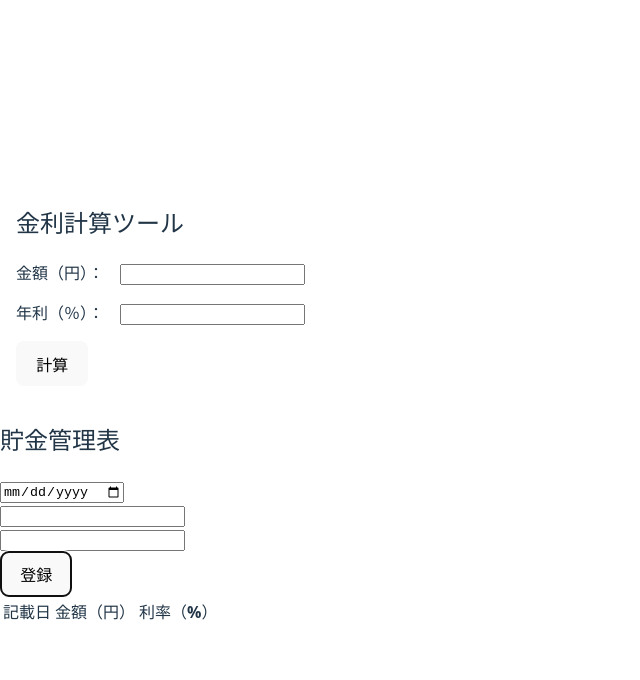
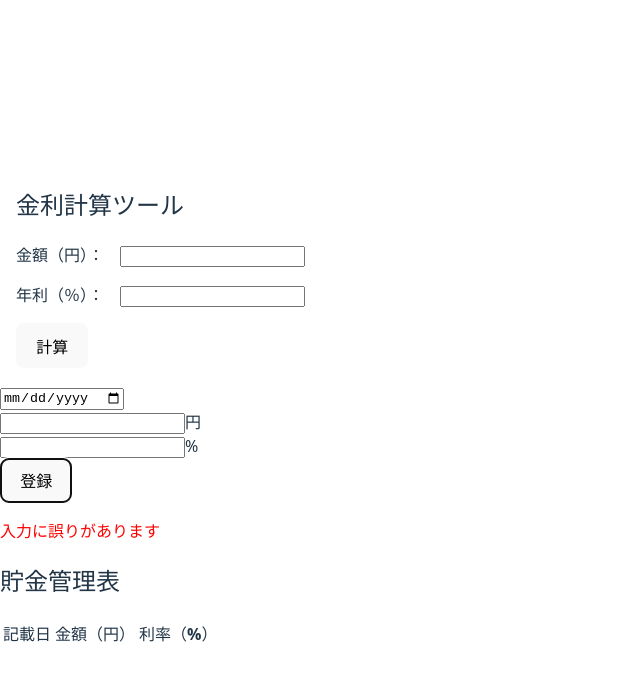
Before and after one commit to TommyHirofiger/Miranto, a React (Vite) app in the folder FE/: page / in a window 1280 px wide. Both pictures are taken after a click on the button "登録". Shown: the top 680 px of the page, without its empty margins (0-640 px from the left). Built offline with nearby package versions, Linux system fonts and the light colour scheme.

Commit message:
create base SavingBook components

```diff
--- a/FE/src/components/RecordForm/RecordForm.tsx
+++ b/FE/src/components/RecordForm/RecordForm.tsx
@@ -1,13 +1,13 @@
 import { useState } from "react";
-
-type SavingRecord = {
-  date: string;
-  principal: string;
-  rate: string;
-};
+import {
+  useSavingRecordContext,
+  SavingRecord,
+} from "../../contexts/SavingRecordContext";
 
 const RecordForm: React.FC = () => {
-  const [savingRecord, setSavingRecord] = useState<SavingRecord[]>([]);
+  const { savingRecord, addRecord } = useSavingRecordContext();
+  const [errorMessage, setErrorMessage] = useState<string>("");
+
   const [formData, setFormData] = useState<SavingRecord>({
     date: "",
     principal: "",
@@ -15,8 +15,18 @@ const RecordForm: React.FC = () => {
   });
 
   const handleAddRecord = () => {
-    setSavingRecord([...savingRecord, formData]);
-    console.log(savingRecord[0]);
+    if (!formData.date || !formData.principal || !formData.rate) {
+      setErrorMessage("入力に誤りがあります");
+      return;
+    }
+
+    addRecord(formData);
+    setFormData({
+      date: "",
+      principal: "",
+      rate: "",
+    });
+    setErrorMessage("");
   };
 
   return (
@@ -24,44 +34,34 @@ const RecordForm: React.FC = () => {
       <div>
         <input
           type="date"
+          value={formData.date}
           onChange={(e) => setFormData({ ...formData, date: e.target.value })}
         />
       </div>
       <div>
         <input
           type="number"
+          value={formData.principal}
           onChange={(e) =>
             setFormData({ ...formData, principal: e.target.value })
           }
         />
+        円
       </div>
       <div>
         <input
           type="number"
+          value={formData.rate}
           onChange={(e) => setFormData({ ...formData, rate: e.target.value })}
         />
+        %
       </div>
       <div>
         <button onClick={handleAddRecord}>登録</button>
       </div>
-      <table>
-        <thead>
-          <tr>
-            <th>記載日</th>
-            <th>金額（円）</th>
-            <th>利率（%）</th>
-          </tr>
-        </thead>
-        <tbody>
-          {savingRecord.map((record, index) => (
-            <tr key={index}>
-              <td>{record.date}</td>
-              <td>{record.principal}</td>
-              <td>{record.rate}</td>
-            </tr>
-          ))}
-        </tbody>
-      </table>
+      {errorMessage && (
+        <p style={{ color: "red", fontWeight: "bold" }}>{errorMessage}</p>
+      )}
     </>
   );
 };
--- a/FE/src/components/SavingBook/SavingBook.tsx
+++ b/FE/src/components/SavingBook/SavingBook.tsx
@@ -1,10 +1,29 @@
-import RecordForm from "../RecordForm/RecordForm";
+import { useSavingRecordContext} from "../../contexts/SavingRecordContext";
 
 const SavingBook: React.FC = () => {
+    const {savingRecord, } = useSavingRecordContext();
+
   return (
     <>
       <h2>貯金管理表</h2>
-      <RecordForm />
+      <table>
+        <thead>
+          <tr>
+            <th>記載日</th>
+            <th>金額（円）</th>
+            <th>利率（%）</th>
+          </tr>
+        </thead>
+        <tbody>
+          {savingRecord.map((record, index) => (
+            <tr key={index}>
+              <td>{record.date}</td>
+              <td>{record.principal}</td>
+              <td>{record.rate}</td>
+            </tr>
+          ))}
+        </tbody>
+      </table>
     </>
   );
 };
--- /dev/null
+++ b/FE/src/contexts/SavingRecordContext.tsx
@@ -0,0 +1,42 @@
+import { createContext, useContext, useState } from "react";
+import RecordForm from "../components/RecordForm/RecordForm";
+
+export type SavingRecord = {
+  date: string;
+  principal: string;
+  rate: string;
+};
+
+type SavingRecordContextType = {
+  savingRecord: SavingRecord[];
+  addRecord: (record: SavingRecord) => void;
+};
+
+const SavingRecordContext = createContext<SavingRecordContextType | undefined>(
+  undefined
+);
+
+export const useSavingRecordContext = () => {
+  const context = useContext(SavingRecordContext);
+  if (!context)
+    throw new Error("useSavingRecord must be used within SavingRecordProvider");
+  return context;
+};
+
+const SavingRecordProvider: React.FC<{ children: React.ReactNode }> = ({
+  children,
+}) => {
+  const [savingRecord, setSavingRecord] = useState<SavingRecord[]>([]);
+
+  const addRecord = (record: SavingRecord) => {
+    return setSavingRecord([...savingRecord, record]);
+  };
+
+  return (
+    <SavingRecordContext.Provider value={{ savingRecord, addRecord }}>
+      {children}
+    </SavingRecordContext.Provider>
+  );
+};
+
+export default SavingRecordProvider;
--- a/FE/src/main.tsx
+++ b/FE/src/main.tsx
@@ -2,11 +2,16 @@ import { StrictMode } from "react";
 import { createRoot } from "react-dom/client";
 import "./index.css";
 import InterestCalculator from "./components/InterestCalculator/InterestCalculator.tsx";
+import SavingRecordProvider from "./contexts/SavingRecordContext.tsx";
+import RecordForm from "./components/RecordForm/RecordForm.tsx";
 import SavingBook from "./components/SavingBook/SavingBook.tsx";
 
 createRoot(document.getElementById("root")!).render(
   <StrictMode>
     <InterestCalculator />
-    <SavingBook />
+    <SavingRecordProvider>
+      <RecordForm />
+      <SavingBook />
+    </SavingRecordProvider>
   </StrictMode>
 );
```
